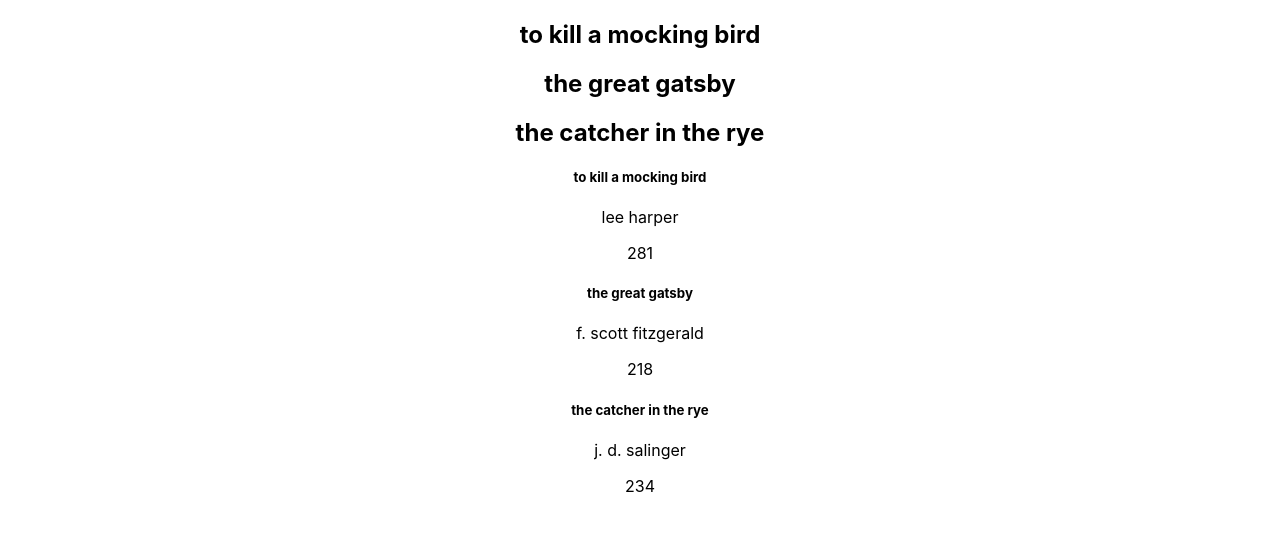
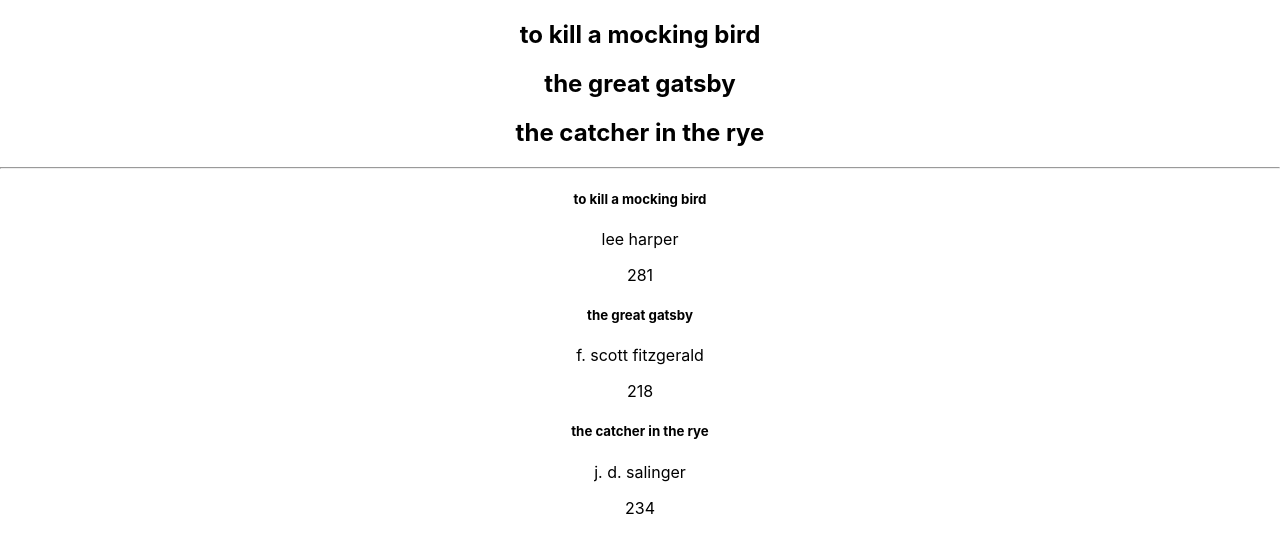
Before and after one commit to codingbyfreddish/react-app, a React (Create React App) app in the folder my-app/: page / in a window 1280 px wide. Shown: the top 552 px of the page. Built offline with nearby package versions, Linux system fonts and the light colour scheme.

Commit message:
add RenderingLists.js, Book.js /components

```diff
--- /dev/null
+++ b/my-app/src/components/Book.js
@@ -0,0 +1,14 @@
+import React from 'react'
+
+function Book(props) {
+    const book = props.book
+    return (
+        <div>
+            <h5>{book.title}</h5>
+            <p>{book.author}</p>
+            <p>{book.pages}</p>
+        </div>
+  )
+}
+
+export default Book
--- a/my-app/src/components/RenderingLists.js
+++ b/my-app/src/components/RenderingLists.js
@@ -1,4 +1,5 @@
 import React from 'react'
+import Book from './Book'
 
 function RenderingLists() {
 
@@ -8,7 +9,7 @@ function RenderingLists() {
         'the catcher in the rye'
     ]
 
-    const book = [
+    const books = [
         {
             title: 'to kill a mocking bird',
             author: 'lee harper',
@@ -31,8 +32,9 @@ function RenderingLists() {
         {bookList.map(book => {
             return <h2>{book}</h2>
         })}
+        {/* <hr />
         {
-            book.map(book => {
+            books.map(book => {
                 return(
                    <div>
                     <h5>{book.title}</h5>
@@ -41,6 +43,12 @@ function RenderingLists() {
                 </div>
             )
             })
+        } */}
+        <hr />
+        {
+            books.map(book => {
+                return <Book book={book} />
+            })
         }
     </div>
   )
```
